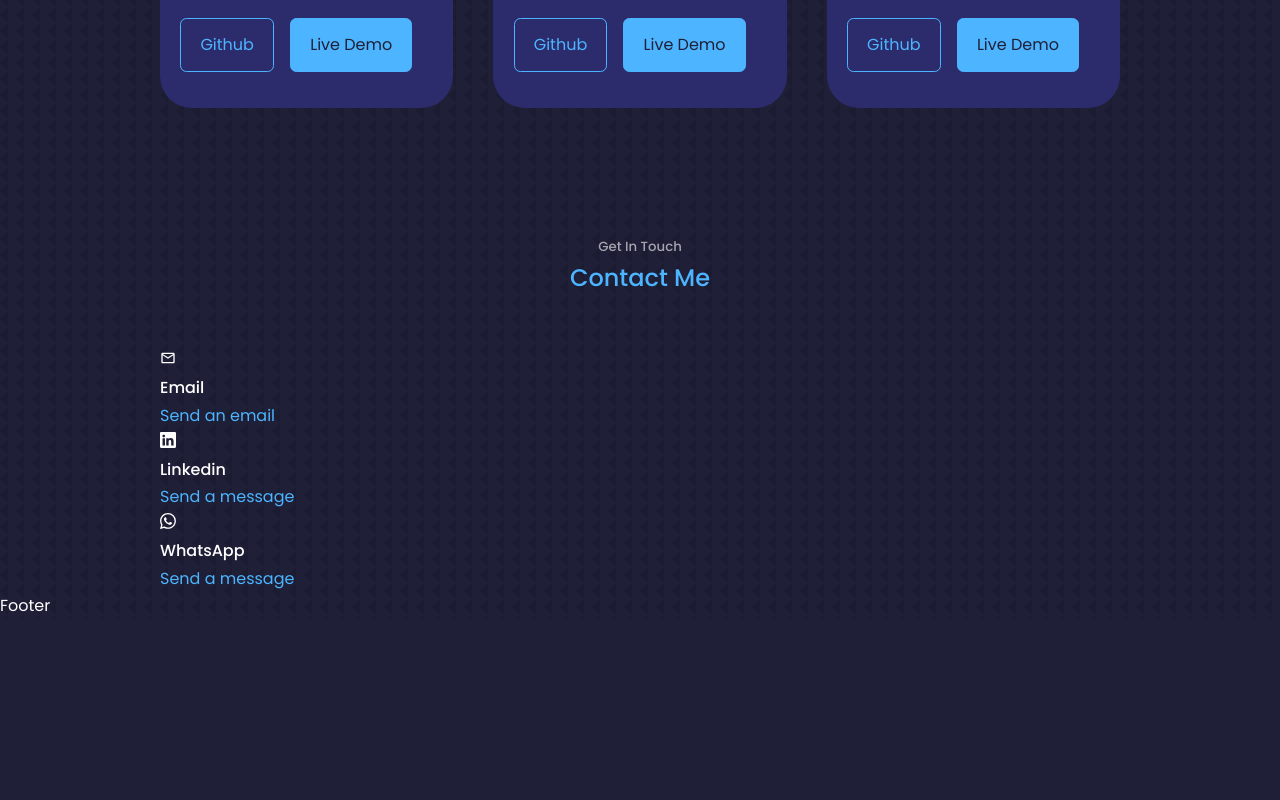
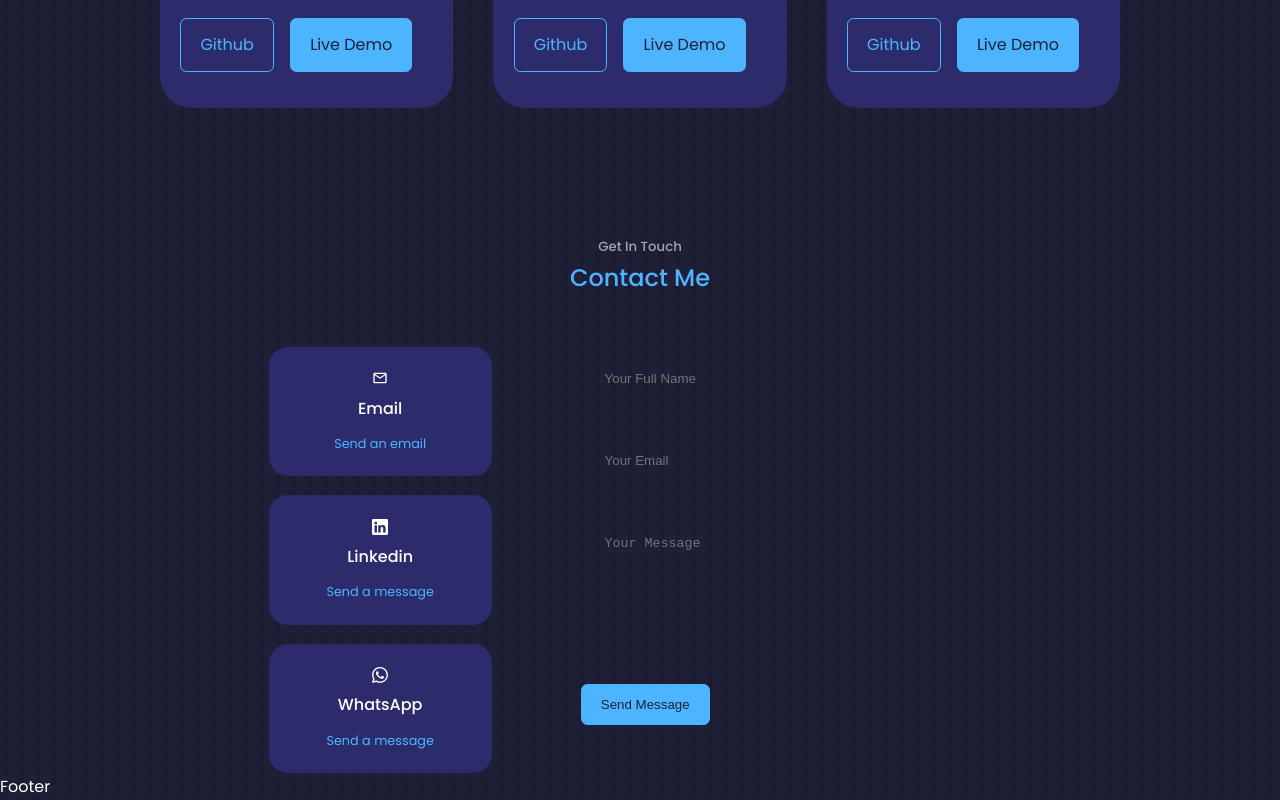
Before and after one commit to LuShuhong/Portfolio-Page, a React (Create React App) app: page / in a window 1280 px wide. Shown: the part 3113-3913 px from the top of the page. Before the commit the page ends 3732 px from the top, so only its background shows below. Built offline with nearby package versions, Linux system fonts and the light colour scheme.

Commit message:
contact session complete, text area to include border

```diff
--- a/package.json
+++ b/package.json
@@ -6,6 +6,7 @@
     "@testing-library/jest-dom": "^5.16.5",
     "@testing-library/react": "^13.3.0",
     "@testing-library/user-event": "^13.5.0",
+    "emailjs-com": "^3.2.0",
     "react": "^18.2.0",
     "react-dom": "^18.2.0",
     "react-icons": "^4.4.0",
--- a/src/components/contact/Contact.jsx
+++ b/src/components/contact/Contact.jsx
@@ -1,37 +1,59 @@
 import React from 'react';
 import './contact.css';
 import {MdOutlineEmail} from 'react-icons/md';
-import {BsLinkedin} from 'react-icons/bs'
+import {BsLinkedin} from 'react-icons/bs';
 import {BsWhatsapp} from 'react-icons/bs';
+import { useRef } from 'react';
+import emailjs from "emailjs-com"
 
 const Contact = () => {
+  const form = useRef();
+
+  const sendEmail = (e) => {
+    e.preventDefault();
+
+    emailjs.sendForm('service_tyej0af', 'service_tyej0af', form.current, 'jaJJeOMVTwtleru-9')
+
+    e.target.reset();
+
+  };
+
   return (
     <section id='contact'>
       <h5>Get In Touch</h5>
       <h2>Contact Me</h2>
 
       <div className="container contact__container">
-        <div className="contact__option">
+        <div className="contact__options">
           <article className="contact__option">
-            <MdOutlineEmail />
+            <MdOutlineEmail className='contact__option-icon'/>
             <h4>Email</h4>
             <a href="mailto:ukshuhong@gmail.com" target="_blank">Send an email</a>
           </article>
+
           <article className="contact__option">
-            <BsLinkedin />
+            <BsLinkedin className='contact__option-icon'/>
             <h4>Linkedin</h4>
             <a href="https://www.linkedin.com/in/shuhong-lu" target="_blank">Send a message</a>
           </article>
+
           <article className="contact__option">
-            <BsWhatsapp />
+            <BsWhatsapp className='contact__option-icon'/>
             <h4>WhatsApp</h4>
             <a href="https://wa.me/447477028979" target="_blank">Send a message</a>
           </article>
         </div>
         {/* END OF CONTACT OPTION */}
+
+        <form ref={form} onSubmit={sendEmail}>
+          <input type="text" name='name' placeholder='Your Full Name' required />
+          <input type="email" name="email" placeholder='Your Email' required />
+          <textarea name="message" rows="7" placeholder='Your Message' required></textarea>
+          <button type="submit" className='btn btn-primary'>Send Message</button>
+        </form>
       </div>
     </section>
   )
-}
+};
 
 export default Contact
--- a/src/components/contact/contact.css
+++ b/src/components/contact/contact.css
@@ -0,0 +1,75 @@
+.container.contact__container {
+    width: 58%;
+    display: grid;
+    grid-template-columns: 30% 58%;
+    gap: 12%;
+  }
+
+  .contact__options {
+    display: flex;
+    flex-direction: column;
+    gap: 1.2rem;
+  }
+
+  .contact__option {
+    background: var(--color-bg-variant);
+    padding: 1.2rem;
+    border-radius: 1.2rem;
+    text-align: center;
+    border: 1px solid transparent;
+    transition: var(--transition);
+  }
+
+  .contact__option:hover {
+    background: transparent;
+    border-color: var(--color-primary-variant);
+  }
+
+  .contact-option-icon {
+    font-size: 1.5rem;
+    margin-bottom: 0.5rem;
+  }
+
+  .contact__option a {
+    margin-top: 0.7rem;
+    display: inline-block;
+    font-size: 0.8rem;
+  }
+
+  .contact__option h5 {
+    color: var(--color-light);
+  }
+
+  /* Form*/
+  form {
+    display: flex;
+    flex-direction: column;
+    gap: 1.2rem;
+  }
+
+  input,
+  textarea{
+    width:100%;
+    padding: 1.5rem;
+    border-radius: 0.5rem;
+    background: transparent;
+    border: 2px solid var(--color-primary-variant);
+    resize: none;
+    color: var(--color-white);
+  }
+
+
+/* media queries -- Medium Devices e.g., Tablet */
+  @media screen and (max-width: 1024px) {
+    .container.contact__container {
+      grid-template-columns: 1fr;
+      gap: 2rem;
+    }
+  }
+
+/* media queries -- Small Devices e.g., Mobile */
+  @media screen and (max-width: 600px) {
+    .container.contact__container {
+      width: var(--container-width-sm);
+    }
+  }
```
Also changed, not shown: 1 other file (tests, documents, lock files or other folders).
